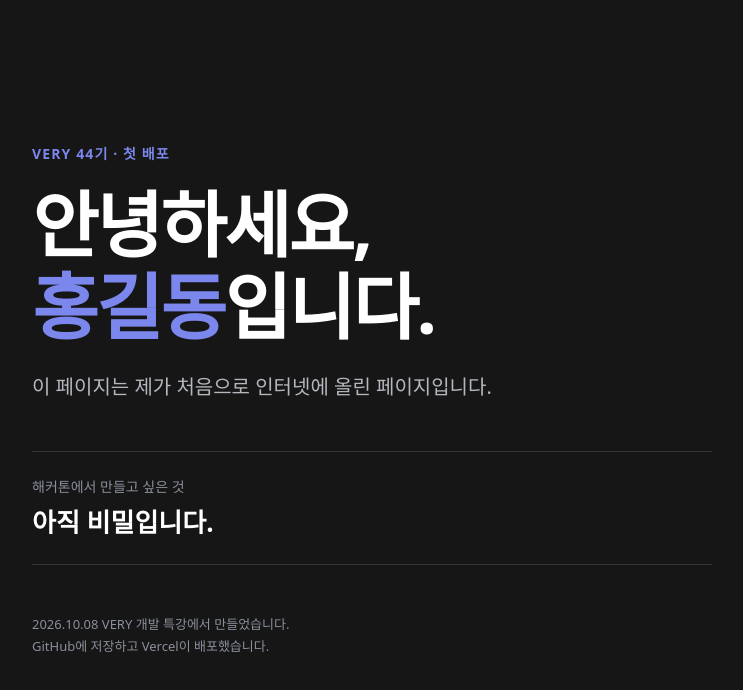
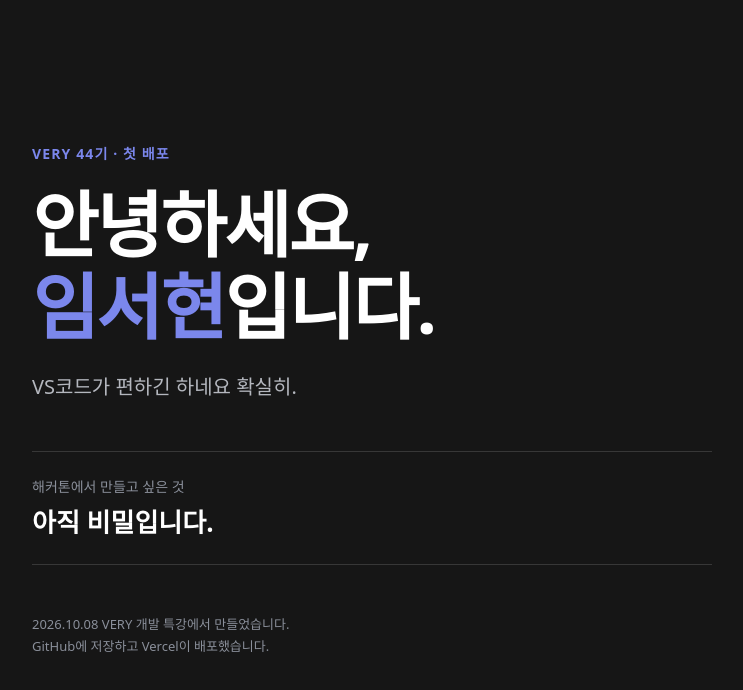
Before and after one commit to seo1218hyun-ctrl/very-seohyun, a plain HTML site: page index.html in a window 1280 px wide. Shown: the whole page, without its empty margins (268-1011 px from the left). Drawn offline with Linux system fonts and the light colour scheme; a web font is replaced by a local one.

Commit message:
Update name and description in index.html

```diff
--- a/index.html
+++ b/index.html
@@ -12,10 +12,10 @@
     <p class="label">VERY 44기 · 첫 배포</p>
 
     <!-- 1. 아래 "홍길동"을 내 이름으로 바꿔 보세요 -->
-    <h1>안녕하세요,<br><em>홍길동</em>입니다.</h1>
+    <h1>안녕하세요,<br><em>임서현</em>입니다.</h1>
 
     <!-- 2. 이 문장도 마음대로 바꿔 보세요 -->
-    <p class="lead">이 페이지는 제가 처음으로 인터넷에 올린 페이지입니다.</p>
+    <p class="lead">VS코드가 편하긴 하네요 확실히.</p>
 
     <section class="card">
       <p class="card-label">해커톤에서 만들고 싶은 것</p>
```
